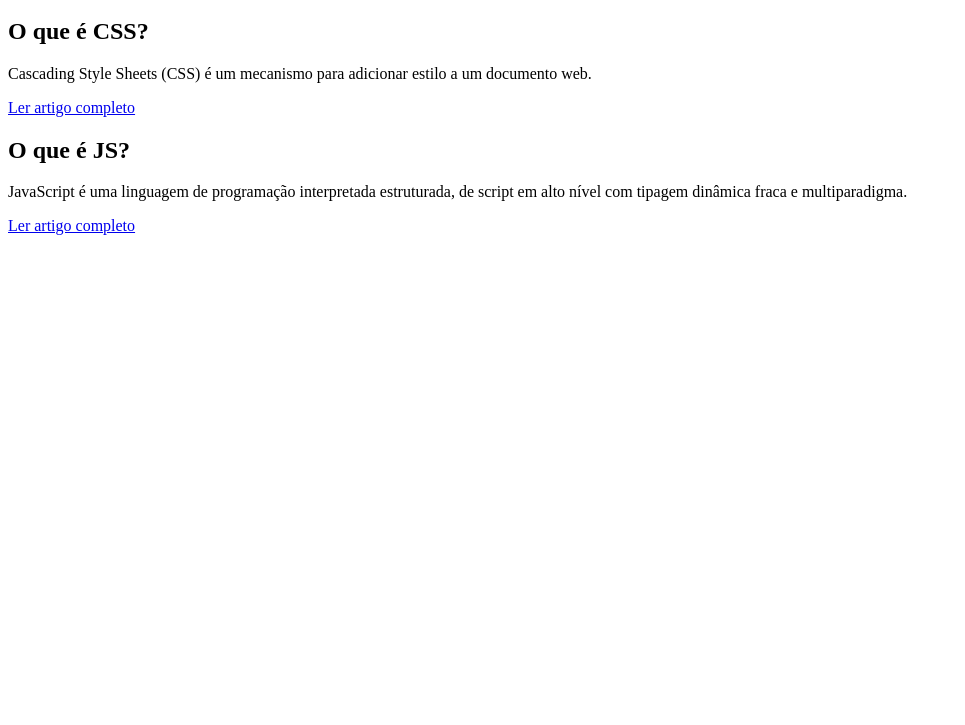
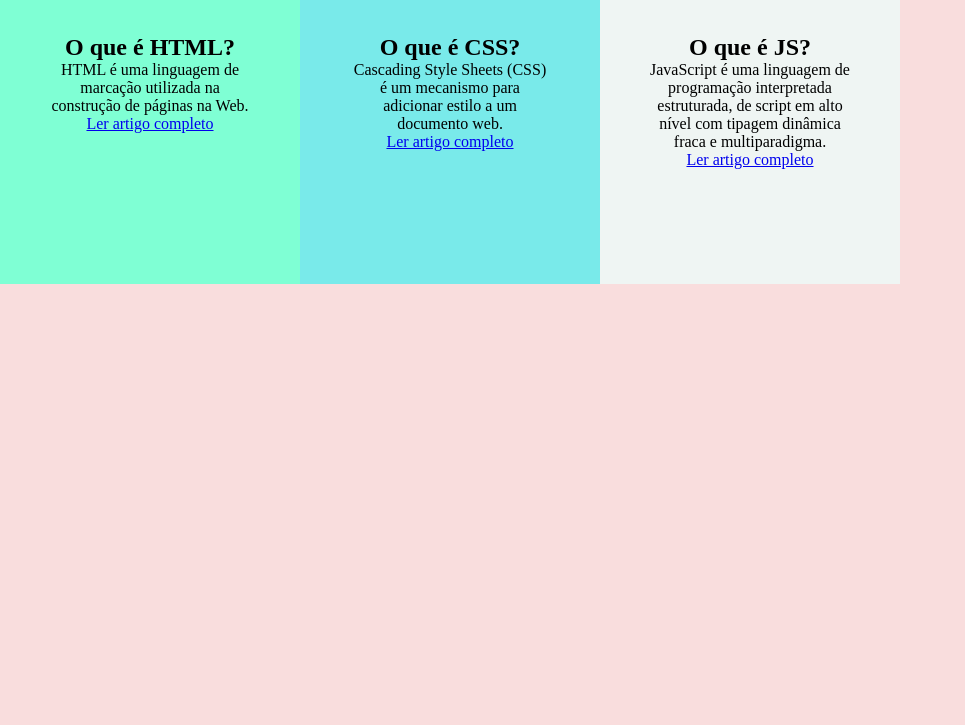
Before and after one commit to renatoandradelra/html-article, a plain HTML site: page index.html in a window 1280 px wide. Shown: the part 181-906 px from the top of the page, without its empty margins (0-965 px from the left). Before the commit the page ends 800 px from the top, so only its background shows below. Drawn offline with Linux system fonts and the light colour scheme.

Commit message:
css-styles

```diff
--- /dev/null
+++ b/css-styles.css
@@ -0,0 +1,68 @@
+* {
+    margin: 0;
+    padding: 0;
+
+}
+
+body {
+    background-color: rgb(249, 221, 221);
+    width: 100%;
+    height: 100%;
+    align-items: center;
+
+
+
+}
+
+h1 {
+    text-align: center;
+    padding: 5%;
+
+}
+
+section {
+    padding-left: 50%;
+    padding-right: 50%;
+
+}
+
+.sec1 {
+    background-color: aquamarine;
+    display: block;
+    text-align: center;
+    width: 200px;
+    height: 200px;
+    padding: 50px;
+
+
+}
+
+.sec2 {
+    background-color: rgb(121, 234, 234);
+    display: block;
+    text-align: center;
+    width: 200px;
+    height: 200px;
+    padding: 50px;
+    position: relative;
+    top: -300px;
+    left: 300px;
+
+
+}
+
+.sec3 {
+    background-color: rgb(239, 245, 243);
+    display: block;
+    text-align: center;
+    width: 200px;
+    height: 200px;
+    padding: 50px;
+    position: relative;
+    top: -600px;
+    left: 600px;
+}
+
+h2 {
+    text-align: center;
+}
--- a/index.html
+++ b/index.html
@@ -5,23 +5,25 @@
     <meta http-equiv="X-UA-Compatible" content="IE=edge">
     <meta name="viewport" content="width=device-width, initial-scale=1.0">
     <title>Document</title>
+    <link rel="stylesheet" href="css-styles.css">
 </head>
 <body>
+
     <h1>Exemplo de artigos</h1>
-        <section>
+    <section class="sec1">
             <h2>O que é HTML?</h2>
             <p>HTML é uma linguagem de marcação utilizada na construção de páginas na Web.</p>
             <a href="o-q-e-html.html">Ler artigo completo</a>
-        </section>
-        <section>
+    </section>
+    <section class="sec2">
             <h2>O que é CSS?</h2>
             <p>Cascading Style Sheets (CSS) é um mecanismo para adicionar estilo a um documento web.</p>
             <a href="css-setup.html">Ler artigo completo</a>
-        </section>
-        <section>
+    </section>
+    <section class="sec3">
             <h2>O que é JS?</h2>
             <p>JavaScript é uma linguagem de programação interpretada estruturada, de script em alto nível com tipagem dinâmica fraca e multiparadigma.</p>
             <a href="./js-setup.html">Ler artigo completo</a>
-        </section>
+    </section>
 </body>
 </html>
```
